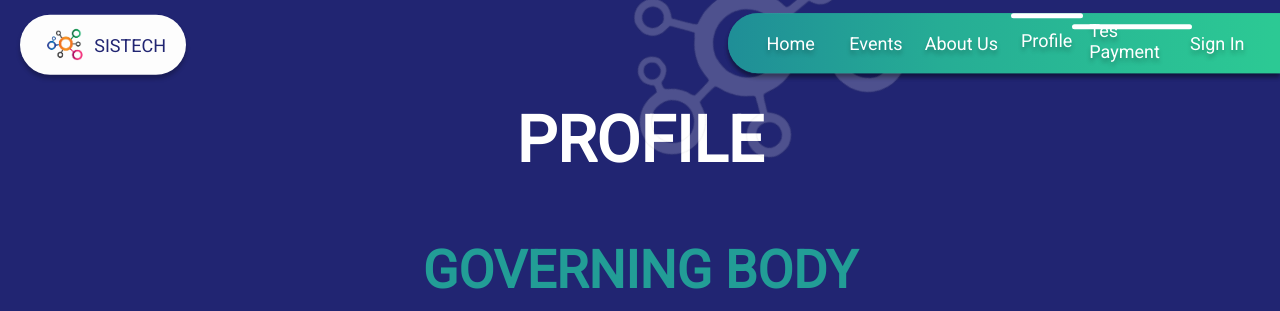
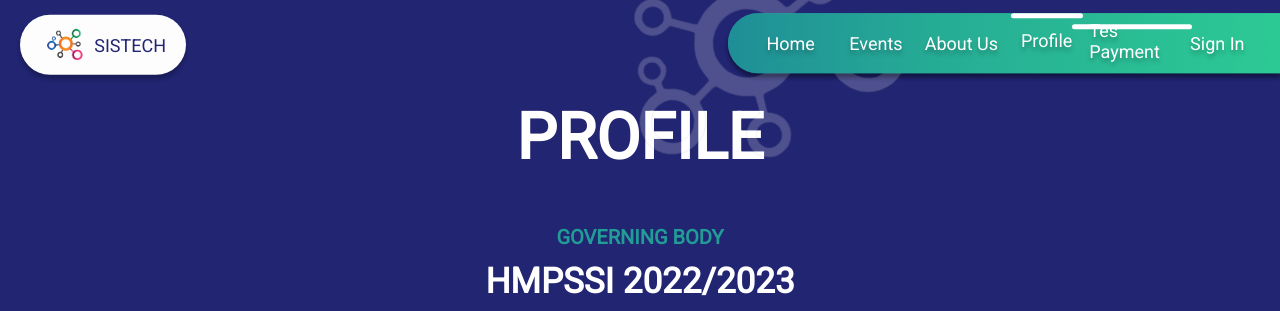
Before and after one commit to Zivenlouis/Web2Sistech, a PHP site: page /Sistechmedan/User/profile.php in a window 1280 px wide. Shown: the top 311 px of the page. Run offline with PHP 8.4, Linux system fonts and the light colour scheme.

Commit message:
revisi iw

```diff
--- a/Admin/php/connection.php
+++ b/Admin/php/connection.php
@@ -3,6 +3,6 @@
     $username = "root";
     $password = "";
     $database = "db_web2";
-    $port = "3306";
+    $port = "3307";
     $conn = new mysqli($servername, $username, $password, $database, $port);
 ?>
--- a/User/Php/connection.php
+++ b/User/Php/connection.php
@@ -3,6 +3,6 @@
     $username = "root";
     $password = "";
     $database = "db_web2";
-    $port = "3306";
+    $port = "3307";
     $conn = new mysqli($servername, $username, $password, $database, $port);
 ?>
--- a/User/Style/mainProfile.css
+++ b/User/Style/mainProfile.css
@@ -1,6 +1,6 @@
-body{
+body {
   padding-top: 100px;
-  font-family: 'Roboto'
+  font-family: "Roboto";
 }
 main {
   display: flex;
@@ -8,12 +8,12 @@ main {
   box-sizing: border-box;
 }
 
-.profile-container{
+.profile-container {
   width: 100vw;
-  height: 100vh;
+  /* height: 100vh; */
 }
 
-.profile-logo{
+.profile-logo {
   width: 100%;
   height: 10%;
   display: flex;
@@ -21,58 +21,60 @@ main {
   justify-content: center;
   font-size: 4em;
   font-weight: bold;
-  color:rgb(255, 255, 255);
+  color: rgb(255, 255, 255);
 }
 
-.division-part{
+.division-part {
   width: 100%;
-  height: 100%;
+  /* height: 100%; */
 }
 
-.division-container{
-  margin-top: 50px;
-  width: 100%;
-  height: 100%;
+.division-container {
+  /* width: 100%; */
+  box-sizing: border-box;
+  display: flex;
+  flex-flow: column;
+  align-items: center;
+  padding: 50px 10px;
+  font-size: 20px;
+  /* margin: 20px 20px; */
+  /* background-color: rgba(0, 0, 0, 0.3); */
+  /* border-radius: 20px; */
 }
 
-.division-name{
-  width: 100%;
-  height: 10%;
-  display: flex;
-  align-items: center;
-  justify-content: center;
+.division-name {
   color: #229d96;
-  font-size: 3.25em;
+  /* font-size: 3.25em; */
   text-transform: uppercase;
   font-weight: 800;
+  text-align: center;
+  margin: 0px 0;
 }
 
-.ok-name{
-  width: 100%;
-  height: 10%;
-  display: flex;
-  align-items: center;
-  justify-content: center;
+.ok-name {
+  text-align: center;
   color: #ffff;
   font-weight: 800;
   font-size: 1.75em;
+  margin: 12px 0;
   text-transform: uppercase;
 }
 
-.people-container{
-  width: 100%;
-  height: 80%;
+.people-container {
+  width: 60%;
+  /* height: 80%; */
 }
 
-.people{
+.people {
   display: grid;
   place-items: center;
-  grid-auto-flow: column;
+  /* grid-auto-flow: column; */
   justify-content: space-around;
+  grid-gap: 30px;
+  grid-template-columns: repeat(auto-fit, minmax(100px, 1fr));
 }
 
-.people img{
-  margin-top: 20px;
-  width: 425px;
-  height: 425px;
+.people img {
+  width: 100%;
+  height: auto;
 }
--- a/User/profile.php
+++ b/User/profile.php
@@ -5,6 +5,9 @@
     <?php require_once("Layout/head.php"); ?>
     <link rel="stylesheet" href="Style/mainProfile.css">
     <link href='https://fonts.googleapis.com/css?family=Roboto' rel='stylesheet'>
+    <script src="https://cdn.jsdelivr.net/npm/@popperjs/core@2.11.8/dist/umd/popper.min.js" integrity="sha384-I7E8VVD/ismYTF4hNIPjVp/Zjvgyol6VFvRkX/vR+Vc4jQkC+hVqc2pM8ODewa9r" crossorigin="anonymous"></script>
+    <script src="https://cdn.jsdelivr.net/npm/bootstrap@5.3.0/dist/js/bootstrap.bundle.min.js" integrity="sha384-geWF76RCwLtnZ8qwWowPQNguL3RmwHVBC9FhGdlKrxdiJJigb/j/68SIy3Te4Bkz" crossorigin="anonymous"></script>
+
   </head>
   <body>
     <!-- <div class="background">
@@ -24,7 +27,18 @@
         </div>
         <div class="division-part">
           <div class="division-container">
-            <div class="division-name">Governing Body</div>
+            <p class="division-name fs-1 text">Governing Body</p>
+            <p class="ok-name">hmpssi 2022/2023</p>
+            <div class="people-container">
+              <div class="people">
+                <img src="Image/HMPSSI/jian-hmpssi.png"">
+                <img src="Image/HMPSSI/wilbert-hmpssi.png">
+                <img src="Image/HMPSSI/vellyn-hmpssi.png">
+              </div>
+            </div>
+          </div>
+          <div class="division-container">
+            <p class="division-name">Governing Body</p>
             <div class="ok-name">hmpssi 2022/2023</div>
             <div class="people-container">
               <div class="people">
@@ -34,17 +48,6 @@
               </div>
             </div>
           </div>
-          <!-- <div class="division-container">
-            <div class="division-name">Governing Body</div>
-            <div class="ok-name">hmpssi 2022/2023</div>
-            <div class="people-container">
-              <div class="people">
-                <img src="Image/HMPSSI/jian-hmpssi.png"">
-                <img src="Image/HMPSSI/wilbert-hmpssi.png">
-                <img src="Image/HMPSSI/vellyn-hmpssi.png">
-              </div>
-            </div>
-          </div> -->
         </div>
       </div>
     </main>
```
